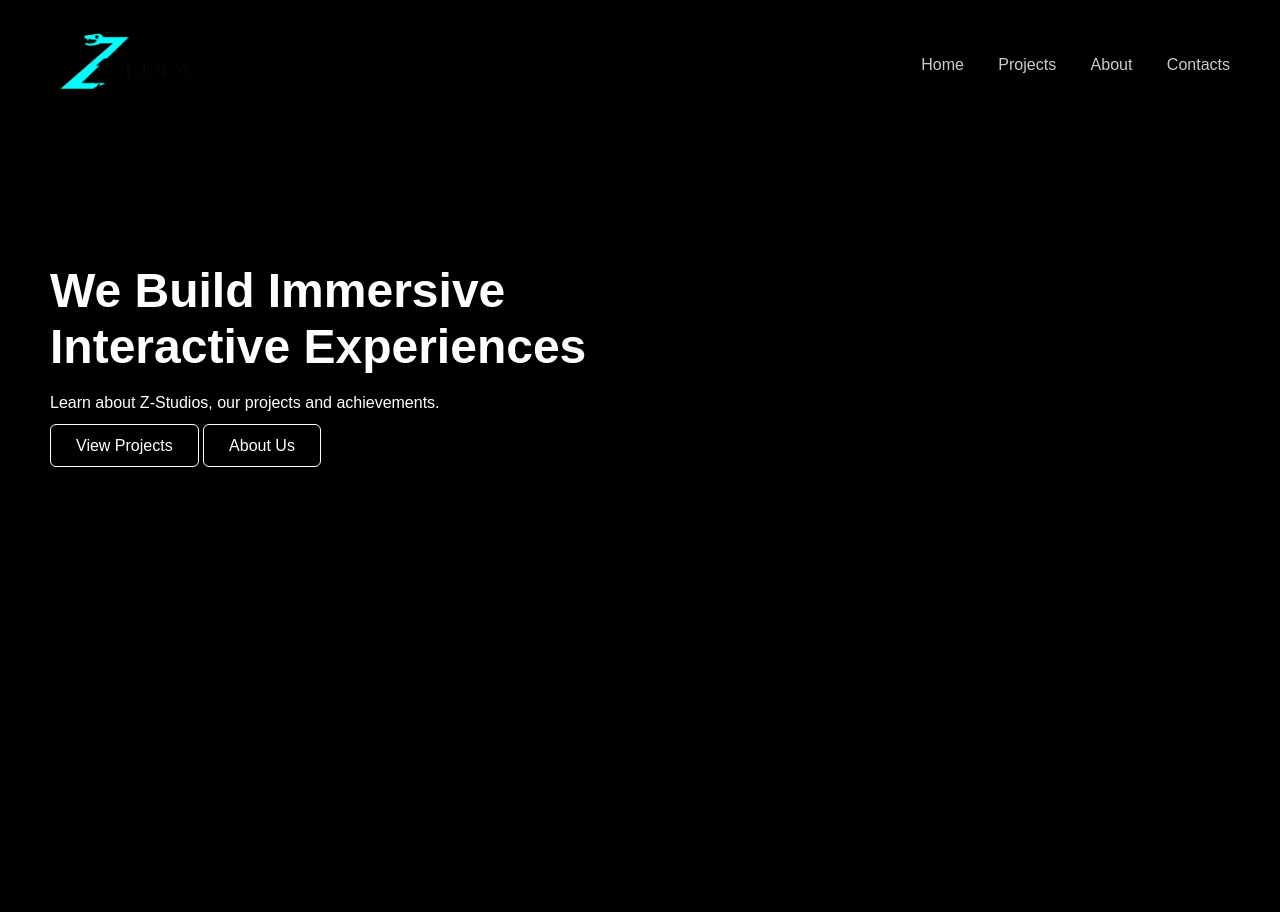
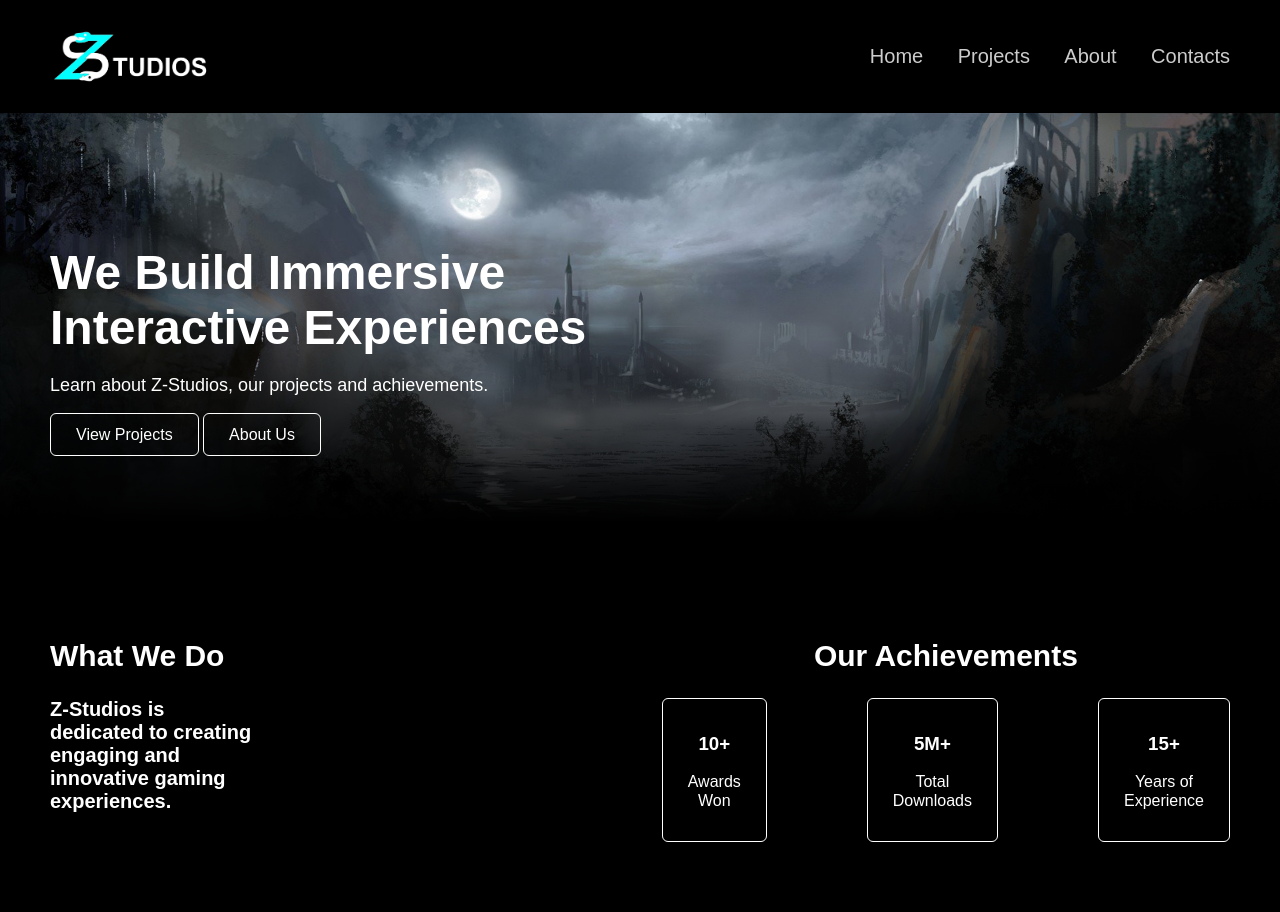
Before and after one commit to ZackDoesCoding/Asg1-ID, a plain HTML site: page index.html in a window 1280 px wide. Before the commit the page ends 800 px from the top, so only its background shows below. Drawn offline with Linux system fonts and the light colour scheme.

Commit message:
About Section finished

```diff
--- a/index.html
+++ b/index.html
@@ -10,7 +10,7 @@
 <body>
     <header>
         <div>
-            <img src="Zlogo.png" alt="Z-Studios Logo" width="160px" height=auto>
+            <img src="Logo.png" alt="Z-Studios Logo" width="160px" height=auto>
         </div>
         <nav>
             <a href="#">Home</a>
@@ -30,70 +30,31 @@
         </div>
     </section>
 
+    <section class="about">
+        <div class="aboutMain">
+            <h2>What We Do</h2>
+            <p>Z-Studios is dedicated to creating engaging and innovative gaming experiences.</p>
+        </div>
 
-
-
-
-
-
-
-
-
-
-
-<!--
-
-    <section class="about">
-        <h2>ABOUT</h2>
-
-        <div class="aboutDis">
-            <div class="ABDescriptionDis">
-                <img src="PlaceHolder.jpg">
-                <p>Description</p>
-            </div>
-            <div>
-                <div class="achievements">DISPLAY ACHIEVEMENTS</div>
-                <p>Description</p>
+        <div class="achievements">
+            <h2>Our Achievements</h2>
+            <div class="achievImgContainer">
+                <div class="AchvMilestones">
+                    <h3>10+</h3>
+                    <p>Awards Won</p>
+                </div>
+                <div class="AchvMilestones">
+                    <h3>5M+</h3>
+                    <p>Total Downloads</p>
+                </div>
+                <div class="AchvMilestones">
+                    <h3>15+</h3>
+                    <p>Years of Experience</p>
+                </div>
             </div>
         </div>
     </section>
 
-    <section class="projects">
-        <h2>PROJECTS</h2>
-
-        <div class="projectDis">
-            <div>
-                <img src="a">
-                <p>PROJECT 1</p>
-            </div>
-
-            <div>
-                <img src="b">
-                <p>PROJECT 2</p>
-            </div>
-
-            <div>
-                <img src="c">
-                <p>PROJECT 3</p>
-            </div>
-        </div>
-
-    </section>
-
-    <section class="contacts">
-        <div>
-            <div><h3>CONTACTS</h3>
-            <p>EMAIL</p>
-            <p>PHONE</p></div>
-            <div class="button" ><a href="#"> Contact Me </a></div>
-        </div>
-
-        <div>
-            <h2>CREATING IMMERSIVE<br>INTERACTIVE EXPERIENCES</h2>
-            <div>PUT ICONS FOR SOCIALS HERE</div>
-        </div>
-    </section>-->
-
 </body>
 
 </html>
--- a/style.css
+++ b/style.css
@@ -18,13 +18,9 @@ header nav a {
     margin-left: 30px;
     color: #fff;
     text-decoration: none;
-    font-size: 16px;
+    font-size: 20px;
     opacity: 0.8;
     transition: 0.2s;
-}
-
-header nav a:hover {
-    opacity: 1;
 }
 /*----------------------------------------*/
 
@@ -32,14 +28,23 @@ header nav a:hover {
 /*INTRO MAIN CSS*/
 .intro {
     padding: 100px 50px;
-    max-width: 900px;
+    background-image:
+        linear-gradient(to bottom, rgba(0,0,0,0) 40%, rgba(0,0,0,1) 95%),
+        url("BackgroundHome.jpg");
+    background-size: cover;
+    background-position: center top;
+    background-repeat: no-repeat;
+    z-index: 1;
 }
 .intro h1 {
     font-size: 48px;
     margin-bottom: 20px;
 }
+.intro p {
+    font-size: 18;
+}
 .introButtons {
-    margin-top: 25px;
+    margin-top: 30px;
 }
 /*----------------------------------------*/
 
@@ -52,72 +57,41 @@ header nav a:hover {
     color: #fff;
     text-decoration: none;
 }
+/*----------*/
 
-
-
-
-
-
-
-
-
-
-
-
-/*-------------------------------------------
-article {
-    margin-right: 75px;
+/* ABOUT SECTION */
+.about {
+    padding: 70px 50px;
+    display: flex;
+    align-items: flex-start;
+    gap: 400px;
 }
-
-article a {
-    font-size: 20px;
+.aboutMain h2 {
+    font-size: 30px
 }
-
-.intro {
-    display: flex;
-    justify-content: space-between;
-    align-items: center;
-    padding: 40px 80px;
-    gap: 40px;
+.aboutMain p {
+    font-size: 20;
+    max-width: 450px;
+    font-weight: bold;
 }
-
-.aboutDis {
-    display: flex;
-    justify-content: space-around;
-    align-items: center;
-    gap: 40px;
-    padding: 20px 80px;
+.achievements h2{
+    text-align: center;
+    font-size: 30px;
 }
-
-.ABDescriptionDis {
-    display: flex;
-    flex-direction: row;
-}
-.ABDescriptionDis p {
-    text-align: center;
-}
-
-
-
-.about {
-    margin-left: 50px;
-    padding: 40px 30px;
-}
-
-.projects {
-    padding: 40px 30px;
-    text-align: center;
-}
-
-.projectDis {
+.achievImgContainer{
     display: flex;
     flex-direction: row;
     justify-content: space-around;
+    gap: 100px;
 }
-
-.contacts {
-    padding: 40px 30px;
-    display: flex;
-    justify-content: space-around;
-    gap: 40px;
-}*/
+.AchvMilestones {
+    border: 1px solid #fff;
+    max-width: 100px;
+    padding: 15px 25px;
+    border-radius: 6px;
+    background-color: #000000;
+    color: #fff;
+    text-decoration: none;
+    text-align: center;
+}
+/*----------------------------------------*/
```
Also changed, not shown: BackgroundHome.jpg (added), Logo.png (added).
